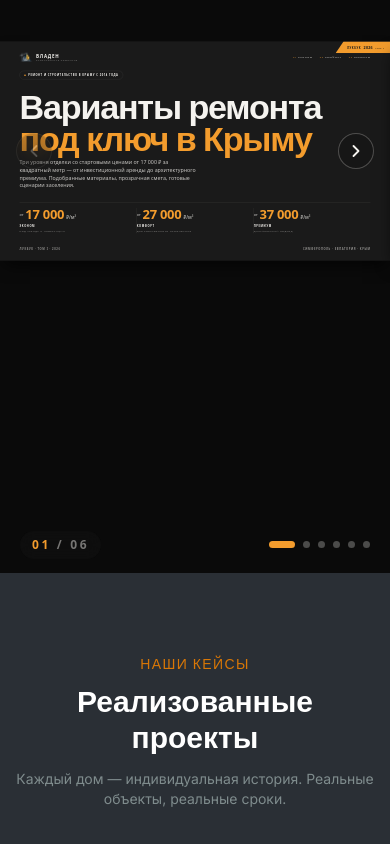
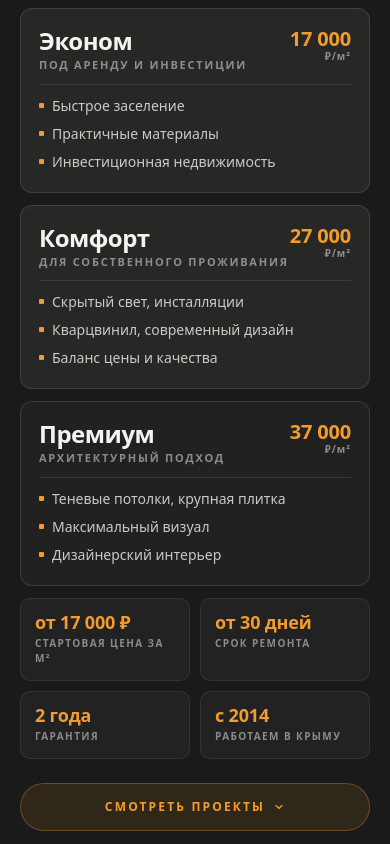
Before and after one commit to OlegRadinuk/vladen, a Next.js app: page / in a window 390 px wide. Shown: the part 4960-5804 px from the top of the page. Built offline with nearby package versions, Linux system fonts and the light colour scheme.

Commit message:
fix: BukletSlider — remove Slide02 header, fix arrows outside track, mobile card layout

```diff
--- a/components/sections/BukletSlider.tsx
+++ b/components/sections/BukletSlider.tsx
@@ -99,14 +99,12 @@ function Slide02() {
   const paper = "#F5F3EF";
   const line = "rgba(26,26,26,0.14)";
   return (
-    <section style={{ position: "absolute", inset: 0, width: 1920, height: 1080, overflow: "hidden", background: paper, color: ink, fontFamily: '"Manrope", system-ui, sans-serif', display: "grid", gridTemplateRows: "auto auto 1fr auto", gap: 32, padding: "120px 96px 72px", boxSizing: "border-box" }}>
+    <section style={{ position: "absolute", inset: 0, width: 1920, height: 1080, overflow: "hidden", background: paper, color: ink, fontFamily: '"Manrope", system-ui, sans-serif', display: "grid", gridTemplateRows: "1fr auto auto", gap: 32, padding: "72px 96px 72px", boxSizing: "border-box" }}>
       <Badge />
-      <RunningHead meta="Обзор · Лукбук 2026" />
       <RunningFoot left="Три уровня отделки" page="02 / 06" />
 
       <div style={{ display: "flex", alignItems: "center", justifyContent: "space-between", gap: 60 }}>
         <div style={{ display: "flex", flexDirection: "column", gap: 20, maxWidth: 720 }}>
-          <Eyebrow>Концепция</Eyebrow>
           <h1 style={{ margin: 0, fontWeight: 800, fontSize: 96, lineHeight: .95, letterSpacing: "-.035em" }}>Три уровня,<br />один <span style={{ color: "#F39C2D" }}>стандарт.</span></h1>
         </div>
         <p style={{ textAlign: "right", maxWidth: 520, fontSize: 20, lineHeight: 1.55, color: "#2A2A2A", fontWeight: 400, margin: 0 }}>
@@ -541,146 +539,121 @@ export default function BukletSlider({ nextSectionId = "project-case" }: { nextS
     </button>
   );
 
+  const font = '"Manrope", system-ui, sans-serif';
+
   return (
-    <section
-      ref={sectionRef}
-      style={{
-        background: "#0a0a0a",
-        position: "relative",
-        height: "100dvh",
-        display: "flex",
-        flexDirection: "column",
-        overflow: "hidden",
-      }}
-    >
+    <section ref={sectionRef} style={{ background: "#1A1A1A", position: "relative" }}>
       <style>{`
         .buklet-track::-webkit-scrollbar { display: none; }
         .buklet-track { scrollbar-width: none; }
-        .buklet-dot { transition: background .2s, transform .2s; border: none; padding: 0; cursor: pointer; }
+        .buklet-dot { transition: all .25s ease; border: none; padding: 0; cursor: pointer; }
         .buklet-dot:hover { background: rgba(245,243,239,.5) !important; }
         .buklet-arrow { transition: background .15s, opacity .15s; }
         .buklet-arrow:not(:disabled):hover { background: #F39C2D !important; border-color: #F39C2D !important; color: #1A1A1A !important; }
-
-        @keyframes buklet-hintfade { 0%,70%{opacity:1} 100%{opacity:0} }
-        .buklet-hint { animation: buklet-hintfade 3.5s ease forwards; }
-
-        @media (max-width: 640px) {
-          .buklet-arrow { width: 36px !important; height: 36px !important; }
-          .buklet-skip-btn { display: none !important; }
-        }
+        @media (min-width: 641px) { .buklet-mobile { display: none !important; } }
+        @media (max-width: 640px)  { .buklet-desktop { display: none !important; } }
       `}</style>
 
-      {/* Трек со слайдами — занимает всё свободное место */}
-      <div
-        ref={trackRef}
-        className="buklet-track"
-        style={{
-          flex: 1,
-          overflowX: "auto",
-          overflowY: "hidden",
-          scrollSnapType: "x mandatory",
-          scrollBehavior: "smooth",
-          display: "flex",
-          alignItems: "center",
-          WebkitOverflowScrolling: "touch" as never,
-          background: "#0a0a0a",
-          position: "relative",
-        }}
-      >
-        {/* Стрелки поверх трека */}
+      {/* ── DESKTOP (641px+) ── */}
+      <div className="buklet-desktop" style={{ height: "100dvh", display: "flex", flexDirection: "column", overflow: "hidden", position: "relative" }}>
+
+        {/* Трек — только слайды, без стрелок */}
+        <div ref={trackRef} className="buklet-track" style={{ flex: 1, overflowX: "auto", overflowY: "hidden", scrollSnapType: "x mandatory", scrollBehavior: "smooth", display: "flex", alignItems: "center", WebkitOverflowScrolling: "touch" as never, background: "#0a0a0a" }}>
+          <div ref={el => { if (el) cellsRef.current[0] = el; }} style={{ flex: "0 0 100%", width: "100%", height: "100%", scrollSnapAlign: "center", scrollSnapStop: "always", display: "flex", alignItems: "center", justifyContent: "center" }}>
+            <div style={{ width: 1920, height: 1080, transform: `scale(${scale})`, transformOrigin: "center center", position: "relative", flex: "none" }}><Slide01 /></div>
+          </div>
+          <div ref={el => { if (el) cellsRef.current[1] = el; }} style={{ flex: "0 0 100%", width: "100%", height: "100%", scrollSnapAlign: "center", scrollSnapStop: "always", display: "flex", alignItems: "center", justifyContent: "center" }}>
+            <div style={{ width: 1920, height: 1080, transform: `scale(${scale})`, transformOrigin: "center center", position: "relative", flex: "none" }}><Slide02 /></div>
+          </div>
+          {TIER_SLIDES.map((tier, i) => (
+            <div key={tier.num} ref={el => { if (el) cellsRef.current[2 + i] = el; }} style={{ flex: "0 0 100%", width: "100%", height: "100%", scrollSnapAlign: "center", scrollSnapStop: "always", display: "flex", alignItems: "center", justifyContent: "center" }}>
+              <div style={{ width: 1920, height: 1080, transform: `scale(${scale})`, transformOrigin: "center center", position: "relative", flex: "none" }}><TierSlide tier={tier} pageNum={String(3 + i).padStart(2, "0")} /></div>
+            </div>
+          ))}
+          <div ref={el => { if (el) cellsRef.current[5] = el; }} style={{ flex: "0 0 100%", width: "100%", height: "100%", scrollSnapAlign: "center", scrollSnapStop: "always", display: "flex", alignItems: "center", justifyContent: "center" }}>
+            <div style={{ width: 1920, height: 1080, transform: `scale(${scale})`, transformOrigin: "center center", position: "relative", flex: "none" }}><Slide06 /></div>
+          </div>
+        </div>
+
+        {/* Стрелки — вне трека, позиционируются относительно desktop-обёртки */}
         <ArrowBtn dir="left" onClick={() => goTo(current - 1)} disabled={current === 0} />
         <ArrowBtn dir="right" onClick={() => goTo(current + 1)} disabled={current === total - 1} />
 
-        {/* Slide 1 */}
-        <div ref={el => { if (el) cellsRef.current[0] = el; }} style={{ flex: "0 0 100%", width: "100%", height: "100%", scrollSnapAlign: "center", scrollSnapStop: "always", display: "flex", alignItems: "center", justifyContent: "center", boxSizing: "border-box" }}>
-          <div style={{ width: 1920, height: 1080, transform: `scale(${scale})`, transformOrigin: "center center", position: "relative", flex: "none", boxShadow: "0 40px 80px -20px rgba(0,0,0,.7)" }}>
-            <Slide01 />
+        {/* Нижняя панель */}
+        <div style={{ position: "absolute", bottom: 0, left: 0, right: 0, height: 56, display: "flex", alignItems: "center", justifyContent: "space-between", padding: "0 20px", zIndex: 20, pointerEvents: "none" }}>
+          <div style={{ fontSize: 12, letterSpacing: ".22em", textTransform: "uppercase", fontWeight: 700, color: "#F5F3EF", fontFamily: font, background: "rgba(15,15,15,.85)", backdropFilter: "blur(8px)", padding: "5px 12px", borderRadius: 999, pointerEvents: "auto" }}>
+            <b style={{ color: "#F39C2D" }}>{String(current + 1).padStart(2, "0")}</b>
+            <span style={{ opacity: .45 }}> / {String(total).padStart(2, "0")}</span>
           </div>
+          <div style={{ display: "flex", alignItems: "center", gap: 8, pointerEvents: "auto" }}>
+            {SLIDES.map((_, i) => (
+              <button key={i} className="buklet-dot" onClick={() => goTo(i)} aria-label={`Слайд ${i + 1}`} style={{ width: i === current ? 26 : 7, height: 7, borderRadius: 999, background: i === current ? "#F39C2D" : "rgba(245,243,239,.28)" }} />
+            ))}
+          </div>
+          <button onClick={scrollToNext} style={{ background: "rgba(15,15,15,.85)", backdropFilter: "blur(8px)", border: "1px solid rgba(245,243,239,.18)", borderRadius: 999, color: "rgba(245,243,239,.65)", fontSize: 11, letterSpacing: ".18em", textTransform: "uppercase", fontWeight: 700, cursor: "pointer", padding: "5px 14px", display: "flex", alignItems: "center", gap: 5, fontFamily: font, pointerEvents: "auto", marginRight: 72 }}>
+            Пропустить
+            <svg width={10} height={10} viewBox="0 0 24 24" fill="none" stroke="currentColor" strokeWidth="2.5" strokeLinecap="round" strokeLinejoin="round"><polyline points="6 9 12 15 18 9" /></svg>
+          </button>
         </div>
+      </div>
 
-        {/* Slide 2 */}
-        <div ref={el => { if (el) cellsRef.current[1] = el; }} style={{ flex: "0 0 100%", width: "100%", height: "100%", scrollSnapAlign: "center", scrollSnapStop: "always", display: "flex", alignItems: "center", justifyContent: "center", boxSizing: "border-box" }}>
-          <div style={{ width: 1920, height: 1080, transform: `scale(${scale})`, transformOrigin: "center center", position: "relative", flex: "none", boxShadow: "0 40px 80px -20px rgba(0,0,0,.7)" }}>
-            <Slide02 />
-          </div>
+      {/* ── MOBILE (≤640px) ── */}
+      <div className="buklet-mobile" style={{ padding: "64px 20px 80px", fontFamily: font, color: "#F5F3EF" }}>
+        {/* Заголовок */}
+        <div style={{ display: "flex", alignItems: "center", gap: 10, marginBottom: 16 }}>
+          <span style={{ width: 22, height: 2, background: "#F39C2D", display: "inline-block", flex: "none" }}></span>
+          <span style={{ fontSize: 11, letterSpacing: ".22em", textTransform: "uppercase", fontWeight: 700, opacity: .6 }}>Варианты ремонта</span>
         </div>
+        <h2 style={{ margin: "0 0 12px", fontWeight: 800, fontSize: 34, lineHeight: 1.05, letterSpacing: "-.025em" }}>
+          Три уровня<br /><span style={{ color: "#F39C2D" }}>под ключ</span>
+        </h2>
+        <p style={{ margin: "0 0 28px", fontSize: 15, lineHeight: 1.6, color: "rgba(245,243,239,.65)" }}>
+          От инвестиционной аренды до архитектурного премиума — прозрачная смета, подобранные материалы.
+        </p>
 
-        {/* Tier slides 3-5 */}
-        {TIER_SLIDES.map((tier, i) => (
-          <div key={tier.num} ref={el => { if (el) cellsRef.current[2 + i] = el; }} style={{ flex: "0 0 100%", width: "100%", height: "100%", scrollSnapAlign: "center", scrollSnapStop: "always", display: "flex", alignItems: "center", justifyContent: "center", boxSizing: "border-box" }}>
-            <div style={{ width: 1920, height: 1080, transform: `scale(${scale})`, transformOrigin: "center center", position: "relative", flex: "none", boxShadow: "0 40px 80px -20px rgba(0,0,0,.7)" }}>
-              <TierSlide tier={tier} pageNum={String(3 + i).padStart(2, "0")} />
+        {/* Карточки тиров */}
+        {[
+          { name: "Эконом", price: "17 000", sub: "Под аренду и инвестиции", items: ["Быстрое заселение", "Практичные материалы", "Инвестиционная недвижимость"], light: true },
+          { name: "Комфорт", price: "27 000", sub: "Для собственного проживания", items: ["Скрытый свет, инсталляции", "Кварцвинил, современный дизайн", "Баланс цены и качества"], light: true },
+          { name: "Премиум", price: "37 000", sub: "Архитектурный подход", items: ["Теневые потолки, крупная плитка", "Максимальный визуал", "Дизайнерский интерьер"], light: false },
+        ].map((t) => (
+          <div key={t.name} style={{ background: t.light ? "rgba(245,243,239,.06)" : "rgba(245,243,239,.03)", border: "1px solid rgba(245,243,239,.12)", borderRadius: 12, padding: "20px 18px", marginBottom: 12, display: "flex", flexDirection: "column", gap: 10 }}>
+            <div style={{ display: "flex", justifyContent: "space-between", alignItems: "flex-start" }}>
+              <div>
+                <div style={{ fontWeight: 800, fontSize: 24, letterSpacing: "-.02em", lineHeight: 1 }}>{t.name}</div>
+                <div style={{ fontSize: 11, letterSpacing: ".16em", textTransform: "uppercase", fontWeight: 600, opacity: .5, marginTop: 4 }}>{t.sub}</div>
+              </div>
+              <div style={{ textAlign: "right" }}>
+                <div style={{ fontWeight: 800, fontSize: 20, color: "#F39C2D", letterSpacing: "-.01em", lineHeight: 1 }}>{t.price}</div>
+                <div style={{ fontSize: 10, opacity: .5, fontWeight: 600, letterSpacing: ".1em" }}>₽/м²</div>
+              </div>
             </div>
+            <div style={{ height: 1, background: "rgba(245,243,239,.1)" }}></div>
+            <ul style={{ listStyle: "none", margin: 0, padding: 0, display: "flex", flexDirection: "column", gap: 7 }}>
+              {t.items.map(f => (
+                <li key={f} style={{ display: "flex", alignItems: "center", gap: 8, fontSize: 14, fontWeight: 500, color: "rgba(245,243,239,.8)" }}>
+                  <span style={{ width: 5, height: 5, background: "#F39C2D", flex: "none", borderRadius: 1, display: "inline-block" }}></span>
+                  {f}
+                </li>
+              ))}
+            </ul>
           </div>
         ))}
 
-        {/* Slide 6 */}
-        <div ref={el => { if (el) cellsRef.current[5] = el; }} style={{ flex: "0 0 100%", width: "100%", height: "100%", scrollSnapAlign: "center", scrollSnapStop: "always", display: "flex", alignItems: "center", justifyContent: "center", boxSizing: "border-box" }}>
-          <div style={{ width: 1920, height: 1080, transform: `scale(${scale})`, transformOrigin: "center center", position: "relative", flex: "none", boxShadow: "0 40px 80px -20px rgba(0,0,0,.7)" }}>
-            <Slide06 />
-          </div>
-        </div>
-
-      </div>
-
-      {/* Нижняя панель: счётчик | точки | кнопка пропустить */}
-      <div style={{
-        position: "absolute", bottom: 0, left: 0, right: 0,
-        height: 56, display: "flex", alignItems: "center",
-        justifyContent: "space-between", padding: "0 20px",
-        zIndex: 20, pointerEvents: "none",
-      }}>
-        {/* Счётчик слайдов — слева */}
-        <div style={{
-          fontSize: 12, letterSpacing: ".22em", textTransform: "uppercase",
-          fontWeight: 700, color: "#F5F3EF",
-          fontFamily: '"Manrope", system-ui, sans-serif',
-          background: "rgba(15,15,15,.8)", backdropFilter: "blur(8px)",
-          padding: "5px 12px", borderRadius: 999,
-          pointerEvents: "auto",
-        }}>
-          <b style={{ color: "#F39C2D" }}>{String(current + 1).padStart(2, "0")}</b>
-          <span style={{ opacity: .45 }}> / {String(total).padStart(2, "0")}</span>
-        </div>
-
-        {/* Точки — по центру */}
-        <div style={{ display: "flex", alignItems: "center", gap: 8, pointerEvents: "auto" }}>
-          {SLIDES.map((_, i) => (
-            <button
-              key={i}
-              className="buklet-dot"
-              onClick={() => goTo(i)}
-              aria-label={`Слайд ${i + 1}`}
-              style={{
-                width: i === current ? 26 : 7,
-                height: 7, borderRadius: 999,
-                background: i === current ? "#F39C2D" : "rgba(245,243,239,.28)",
-                transition: "all .25s ease",
-              }}
-            />
+        {/* Статистика */}
+        <div style={{ display: "grid", gridTemplateColumns: "1fr 1fr", gap: 10, marginBottom: 24 }}>
+          {[["от 17 000 ₽", "Стартовая цена за м²"], ["от 30 дней", "Срок ремонта"], ["2 года", "Гарантия"], ["с 2014", "Работаем в Крыму"]].map(([v, l]) => (
+            <div key={l} style={{ background: "rgba(245,243,239,.04)", border: "1px solid rgba(245,243,239,.08)", borderRadius: 10, padding: "14px 14px" }}>
+              <div style={{ fontWeight: 800, fontSize: 18, color: "#F39C2D", letterSpacing: "-.01em", lineHeight: 1 }}>{v}</div>
+              <div style={{ fontSize: 10, letterSpacing: ".14em", textTransform: "uppercase", fontWeight: 600, opacity: .5, marginTop: 5 }}>{l}</div>
+            </div>
           ))}
         </div>
 
-        {/* Пропустить — справа (смещён влево чтоб не перекрывать чат-виджет) */}
-        <button
-          className="buklet-skip-btn"
-          onClick={scrollToNext}
-          style={{
-            background: "rgba(15,15,15,.8)", backdropFilter: "blur(8px)",
-            border: "1px solid rgba(245,243,239,.18)", borderRadius: 999,
-            color: "rgba(245,243,239,.65)", fontSize: 11,
-            letterSpacing: ".18em", textTransform: "uppercase",
-            fontWeight: 700, cursor: "pointer", padding: "5px 14px",
-            display: "flex", alignItems: "center", gap: 5,
-            fontFamily: '"Manrope", system-ui, sans-serif',
-            pointerEvents: "auto",
-            marginRight: 72,
-          }}
-        >
-          Пропустить
-          <svg width={10} height={10} viewBox="0 0 24 24" fill="none" stroke="currentColor" strokeWidth="2.5" strokeLinecap="round" strokeLinejoin="round">
-            <polyline points="6 9 12 15 18 9" />
-          </svg>
+        {/* CTA */}
+        <button onClick={scrollToNext} style={{ width: "100%", background: "rgba(243,156,45,.1)", border: "1px solid rgba(243,156,45,.3)", borderRadius: 999, color: "#F39C2D", fontSize: 12, letterSpacing: ".18em", textTransform: "uppercase", fontWeight: 700, padding: "14px 24px", cursor: "pointer", display: "flex", alignItems: "center", justifyContent: "center", gap: 8, fontFamily: font }}>
+          Смотреть проекты
+          <svg width={12} height={12} viewBox="0 0 24 24" fill="none" stroke="currentColor" strokeWidth="2.5" strokeLinecap="round" strokeLinejoin="round"><polyline points="6 9 12 15 18 9" /></svg>
         </button>
       </div>
     </section>
```
